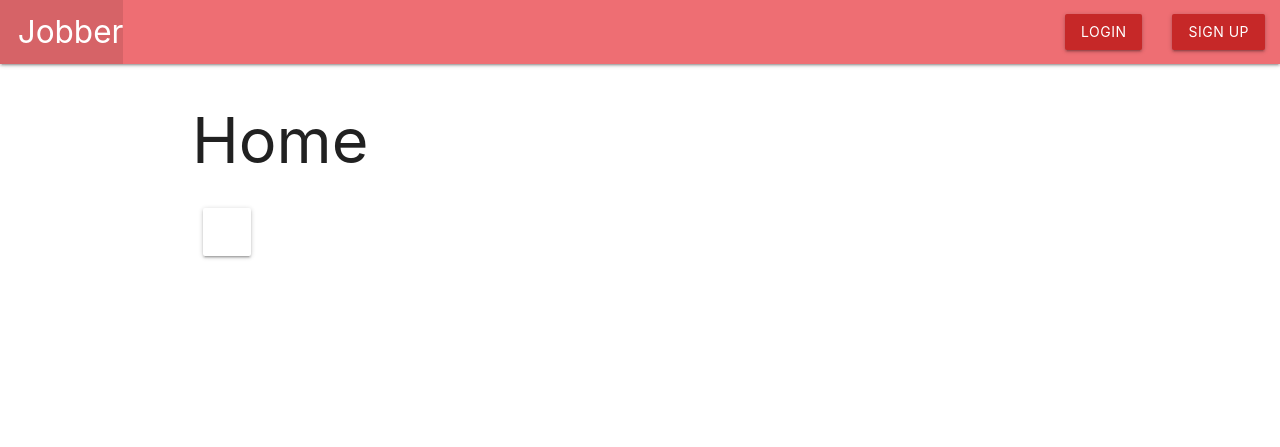
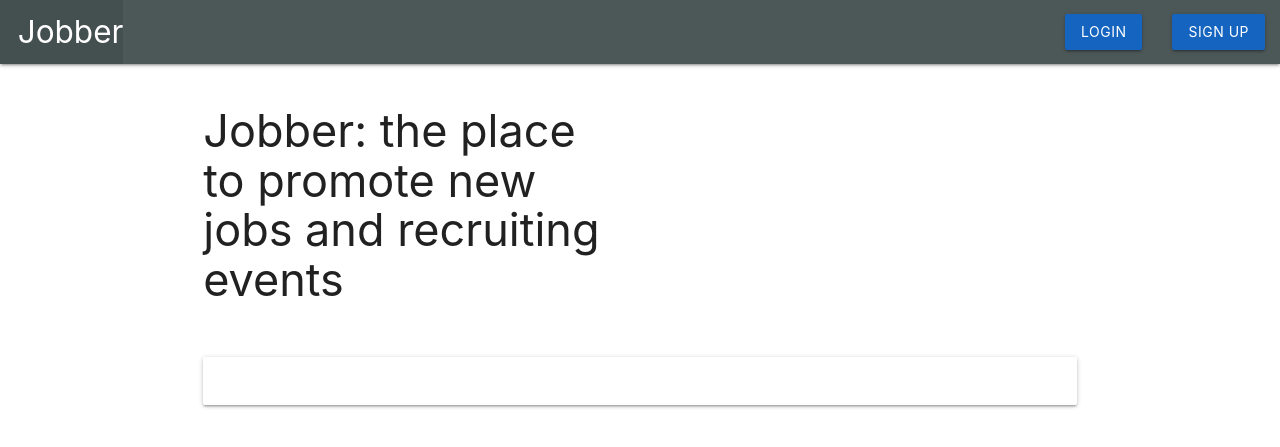
Before and after one commit to samleemcknight/jobber, a Django app: page / in a window 1280 px wide. Shown: the top 447 px of the page. Run offline with Django 3.2, Linux system fonts and the light colour scheme; data that the repository does not hold is empty; parts of the project's set-up code (start-up, migrations or seed data) failed here and were passed over.

Commit message:
makes small style adjustments

```diff
--- a/main_app/static/css/style.css
+++ b/main_app/static/css/style.css
@@ -1,10 +1,17 @@
 
+.title h1 {
+  font-size: 3rem;
+}
 /* custom classes */
 .modal-input {
   margin: 0;
 }
 
 /* override materialize classes: */
+nav {
+  background-color: rgba(0, 18, 18, 0.7);
+}
+
 nav h4 {
   color: black;
 }
--- a/main_app/templates/base.html
+++ b/main_app/templates/base.html
@@ -28,8 +28,8 @@
           <li><a href="{% url 'logout' %}">Log Out</a></li>
         {% else %}
           {% comment %} <li><a href="{% url 'signup' %}">Sign up</a></li> {% endcomment %}
-          <li><a class="waves-effect waves-light btn red darken-3 modal-trigger" href="#modal1">Login</a></li>
-          <li><a class="waves-effect waves-light btn red darken-3 modal-trigger" href="#modal1">Sign Up</a></li>
+          <li><a class="waves-effect waves-light btn blue darken-3 modal-trigger" href="#modal1">Login</a></li>
+          <li><a class="waves-effect waves-light btn blue darken-3 modal-trigger" href="#modal1">Sign Up</a></li>
           {% comment %} <li><a href="{% url 'login' %}">Log In</a></li> {% endcomment %}
           <div id="modal1" class="modal">
             <div class="modal-content">
@@ -40,7 +40,7 @@
                 <input type="text" name="username" class="modal-input">
                 <label for="password">Password:</label>
                 <input type="password" name="password" class="modal-input">
-                <input type="submit" class="btn green darken-3" value="login" class="modal-input">
+                <input type="submit" class="btn blue darken-3" value="login" class="modal-input">
                 <input type="hidden" name="next" value="{{ next }}">
               </form>
             </div>
@@ -66,7 +66,7 @@
                 <input type="password" name="password1" class="modal-input">
                 <label for="password2">Confirm password:</label>
                 <input type="password" name="password2" class="modal-input">
-                <input type="submit" class="btn green darken-3" value="sign up" class="modal-input">
+                <input type="submit" class="btn blue darken-3" value="sign up" class="modal-input">
                 <input type="hidden" name="next" value="{{ next }}">
               </form>
             </div>
--- a/main_app/templates/index.html
+++ b/main_app/templates/index.html
@@ -1,10 +1,17 @@
 {% extends 'base.html' %}
 
 {% block content %}
-<h1>Home</h1>
+<div class="row">
+  <div class="col s6 title">
+    <h1>Jobber: the place to promote new jobs and recruiting events</h1>
+  </div>
+  <div class="col s6">
+
+  </div>
+</div>
 
 <div class="row">
-  <div class="col s-12">
+  <div class="col s12">
     <div class="card">
       <div class="card-content">
         {% for event in events %}
```
Also changed, not shown: main_app/templates/events/event.html (+4 -4 lines).
